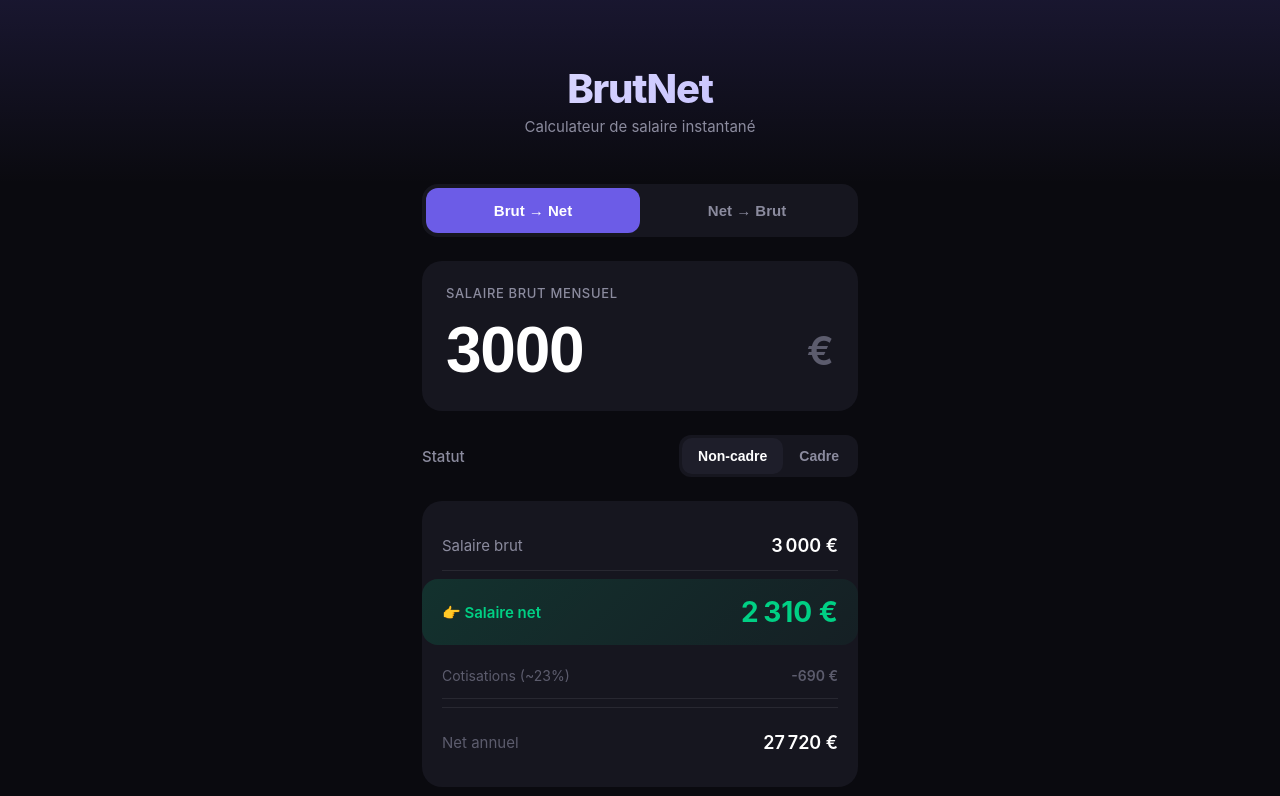
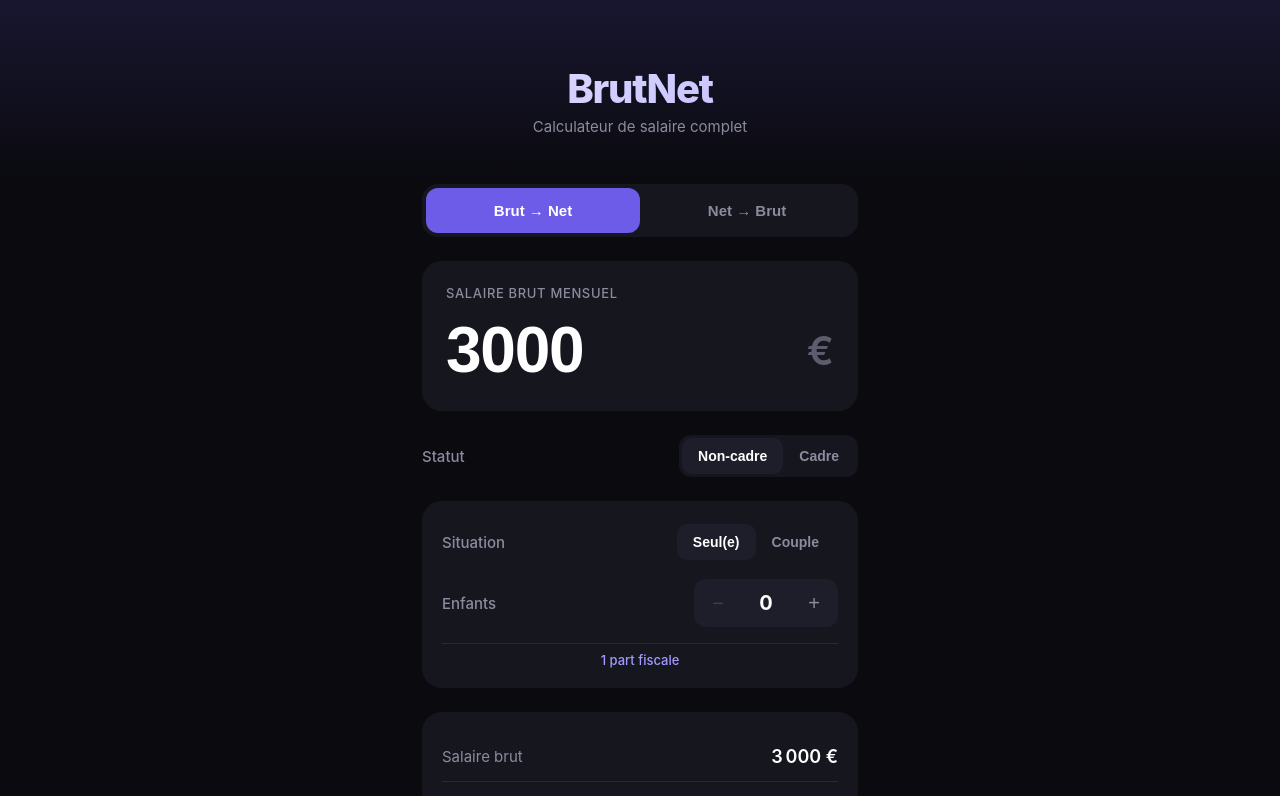
Before and after one commit to HAAMZA7/Simulateur-Brut-Net, a React (Vite) app: page / in a window 1280 px wide. Shown: the top 796 px of the page. Built offline with nearby package versions, Linux system fonts and the light colour scheme.

Commit message:
feat: ajout calcul impôt avec quotient familial (tranches 2025 officielles)

```diff
--- a/src/App.tsx
+++ b/src/App.tsx
@@ -1,39 +1,91 @@
 import { useState, useMemo } from 'react'
 import './App.css'
 
-// Taux de cotisations France 2025
-const TAUX_NON_CADRE = 0.23
-const TAUX_CADRE = 0.25
+// Taux de cotisations France 2025 (moyenne estimée)
+// Réalité : 22-30% selon revenus et conventions collectives
+const TAUX_NON_CADRE = 0.22 // ~22% (CSG/CRDS + retraite + complémentaire)
+const TAUX_CADRE = 0.25     // ~25% (cotisations supplémentaires APEC, prévoyance)
+
+// Tranches d'imposition 2025 OFFICIELLES (revenus 2024)
+// Source: impots.gouv.fr / service-public.fr
+const TRANCHES_IMPOT = [
+    { min: 0, max: 11497, taux: 0 },
+    { min: 11497, max: 29315, taux: 0.11 },
+    { min: 29315, max: 83823, taux: 0.30 },
+    { min: 83823, max: 180294, taux: 0.41 },
+    { min: 180294, max: Infinity, taux: 0.45 }
+]
+
+// Calcul des parts fiscales
+function calculerParts(isMarried: boolean, enfants: number): number {
+    let parts = isMarried ? 2 : 1
+    // 2 premiers enfants = 0.5 part chacun
+    // À partir du 3ème = 1 part chacun
+    if (enfants >= 1) parts += 0.5
+    if (enfants >= 2) parts += 0.5
+    if (enfants >= 3) parts += (enfants - 2) * 1
+    return parts
+}
+
+// Calcul de l'impôt sur le revenu
+function calculerImpot(revenuNetImposable: number, parts: number): number {
+    const quotient = revenuNetImposable / parts
+    let impotParPart = 0
+
+    for (const tranche of TRANCHES_IMPOT) {
+        if (quotient > tranche.min) {
+            const montantDansTranche = Math.min(quotient, tranche.max) - tranche.min
+            impotParPart += montantDansTranche * tranche.taux
+        }
+    }
+
+    return impotParPart * parts
+}
 
 function App() {
     const [montant, setMontant] = useState('3000')
     const [isCadre, setIsCadre] = useState(false)
     const [mode, setMode] = useState<'brut' | 'net'>('brut')
+    const [isMarried, setIsMarried] = useState(false)
+    const [enfants, setEnfants] = useState(0)
 
     const resultat = useMemo(() => {
         const valeur = parseFloat(montant.replace(/\s/g, '')) || 0
         const taux = isCadre ? TAUX_CADRE : TAUX_NON_CADRE
 
+        let brut: number, netAvantImpots: number, cotisations: number
+
         if (mode === 'brut') {
-            // Brut -> Net
-            const net = valeur * (1 - taux)
-            return {
-                brut: valeur,
-                net: net,
-                cotisations: valeur - net,
-                tauxEffectif: taux * 100
-            }
+            brut = valeur
+            netAvantImpots = valeur * (1 - taux)
+            cotisations = valeur - netAvantImpots
         } else {
-            // Net -> Brut
-            const brut = valeur / (1 - taux)
-            return {
-                brut: brut,
-                net: valeur,
-                cotisations: brut - valeur,
-                tauxEffectif: taux * 100
-            }
+            netAvantImpots = valeur
+            brut = valeur / (1 - taux)
+            cotisations = brut - netAvantImpots
         }
-    }, [montant, isCadre, mode])
+
+        // Calcul impôt sur le revenu annuel
+        const netAnnuelAvantImpots = netAvantImpots * 12
+        const parts = calculerParts(isMarried, enfants)
+        const impotAnnuel = calculerImpot(netAnnuelAvantImpots, parts)
+        const impotMensuel = impotAnnuel / 12
+        const netApresImpots = netAvantImpots - impotMensuel
+        const tauxImposition = netAnnuelAvantImpots > 0 ? (impotAnnuel / netAnnuelAvantImpots) * 100 : 0
+
+        return {
+            brut,
+            netAvantImpots,
+            cotisations,
+            tauxCotisations: taux * 100,
+            impotMensuel,
+            impotAnnuel,
+            netApresImpots,
+            netAnnuelApresImpots: netApresImpots * 12,
+            parts,
+            tauxImposition
+        }
+    }, [montant, isCadre, mode, isMarried, enfants])
 
     const formatMontant = (n: number) => {
         return n.toLocaleString('fr-FR', {
@@ -48,7 +100,7 @@ function App() {
             <section className="hero">
                 <div className="hero-content">
                     <h1 className="brand">BrutNet</h1>
-                    <p className="subtitle">Calculateur de salaire instantané</p>
+                    <p className="subtitle">Calculateur de salaire complet</p>
                 </div>
             </section>
 
@@ -107,6 +159,49 @@ function App() {
                     </div>
                 </div>
 
+                {/* Situation Familiale */}
+                <div className="family-section">
+                    <div className="family-row">
+                        <span className="family-label">Situation</span>
+                        <div className="status-toggle">
+                            <button
+                                className={`status-btn ${!isMarried ? 'active' : ''}`}
+                                onClick={() => setIsMarried(false)}
+                            >
+                                Seul(e)
+                            </button>
+                            <button
+                                className={`status-btn ${isMarried ? 'active' : ''}`}
+                                onClick={() => setIsMarried(true)}
+                            >
+                                Couple
+                            </button>
+                        </div>
+                    </div>
+                    <div className="family-row">
+                        <span className="family-label">Enfants</span>
+                        <div className="children-control">
+                            <button
+                                className="children-btn"
+                                onClick={() => setEnfants(Math.max(0, enfants - 1))}
+                                disabled={enfants === 0}
+                            >
+                                −
+                            </button>
+                            <span className="children-count">{enfants}</span>
+                            <button
+                                className="children-btn"
+                                onClick={() => setEnfants(Math.min(10, enfants + 1))}
+                            >
+                                +
+                            </button>
+                        </div>
+                    </div>
+                    <div className="parts-info">
+                        {resultat.parts} part{resultat.parts > 1 ? 's' : ''} fiscale{resultat.parts > 1 ? 's' : ''}
+                    </div>
+                </div>
+
                 {/* Results */}
                 <div className="results">
                     <div className="result-row">
@@ -114,25 +209,31 @@ function App() {
                         <span className="result-value">{formatMontant(resultat.brut)} €</span>
                     </div>
 
-                    <div className="result-row highlight">
-                        <span className="result-label">
-                            {mode === 'brut' ? '👉 Salaire net' : '👉 Salaire brut nécessaire'}
-                        </span>
-                        <span className="result-value big">
-                            {formatMontant(mode === 'brut' ? resultat.net : resultat.brut)} €
-                        </span>
+                    <div className="result-row muted">
+                        <span className="result-label">Cotisations (~{resultat.tauxCotisations.toFixed(0)}%)</span>
+                        <span className="result-value">−{formatMontant(resultat.cotisations)} €</span>
+                    </div>
+
+                    <div className="result-row">
+                        <span className="result-label">Net avant impôts</span>
+                        <span className="result-value">{formatMontant(resultat.netAvantImpots)} €</span>
                     </div>
 
                     <div className="result-row muted">
-                        <span className="result-label">Cotisations (~{resultat.tauxEffectif.toFixed(0)}%)</span>
-                        <span className="result-value">-{formatMontant(resultat.cotisations)} €</span>
+                        <span className="result-label">Impôt estimé (~{resultat.tauxImposition.toFixed(1)}%)</span>
+                        <span className="result-value">−{formatMontant(resultat.impotMensuel)} €</span>
                     </div>
 
                     <div className="divider" />
 
+                    <div className="result-row highlight">
+                        <span className="result-label">💰 Net à payer</span>
+                        <span className="result-value big">{formatMontant(resultat.netApresImpots)} €</span>
+                    </div>
+
                     <div className="result-row annual">
-                        <span className="result-label">Net annuel</span>
-                        <span className="result-value">{formatMontant(resultat.net * 12)} €</span>
+                        <span className="result-label">Net annuel après impôts</span>
+                        <span className="result-value">{formatMontant(resultat.netAnnuelApresImpots)} €</span>
                     </div>
                 </div>
 
@@ -152,7 +253,7 @@ function App() {
 
             {/* Footer */}
             <footer className="footer">
-                <p>Estimation basée sur les taux moyens France 2025</p>
+                <p>Estimation basée sur les barèmes France 2025</p>
                 <p className="copyright">© BrutNet</p>
                 <div className="signature">
                     <p className="signature-content">
--- a/src/index.css
+++ b/src/index.css
@@ -280,6 +280,77 @@ body {
     color: white;
 }
 
+/* Family Section */
+.family-section {
+    background: var(--surface);
+    border-radius: 1.25rem;
+    padding: 1.25rem;
+    display: flex;
+    flex-direction: column;
+    gap: 1rem;
+}
+
+.family-row {
+    display: flex;
+    align-items: center;
+    justify-content: space-between;
+}
+
+.family-label {
+    color: var(--text-secondary);
+    font-size: 0.9375rem;
+    font-weight: 500;
+}
+
+.children-control {
+    display: flex;
+    align-items: center;
+    gap: 0.75rem;
+    background: var(--surface-light);
+    border-radius: 0.75rem;
+    padding: 0.25rem;
+}
+
+.children-btn {
+    width: 2.5rem;
+    height: 2.5rem;
+    border: none;
+    border-radius: 0.5rem;
+    background: transparent;
+    color: var(--text-secondary);
+    font-size: 1.25rem;
+    font-weight: 500;
+    cursor: pointer;
+    transition: all 0.15s ease;
+}
+
+.children-btn:hover:not(:disabled) {
+    background: var(--accent);
+    color: white;
+}
+
+.children-btn:disabled {
+    opacity: 0.3;
+    cursor: not-allowed;
+}
+
+.children-count {
+    font-size: 1.25rem;
+    font-weight: 700;
+    color: var(--text);
+    min-width: 2rem;
+    text-align: center;
+}
+
+.parts-info {
+    text-align: center;
+    font-size: 0.8125rem;
+    color: var(--accent-light);
+    font-weight: 500;
+    padding-top: 0.5rem;
+    border-top: 1px solid var(--border);
+}
+
 /* Footer */
 .footer {
     padding: 1.5rem;
```
